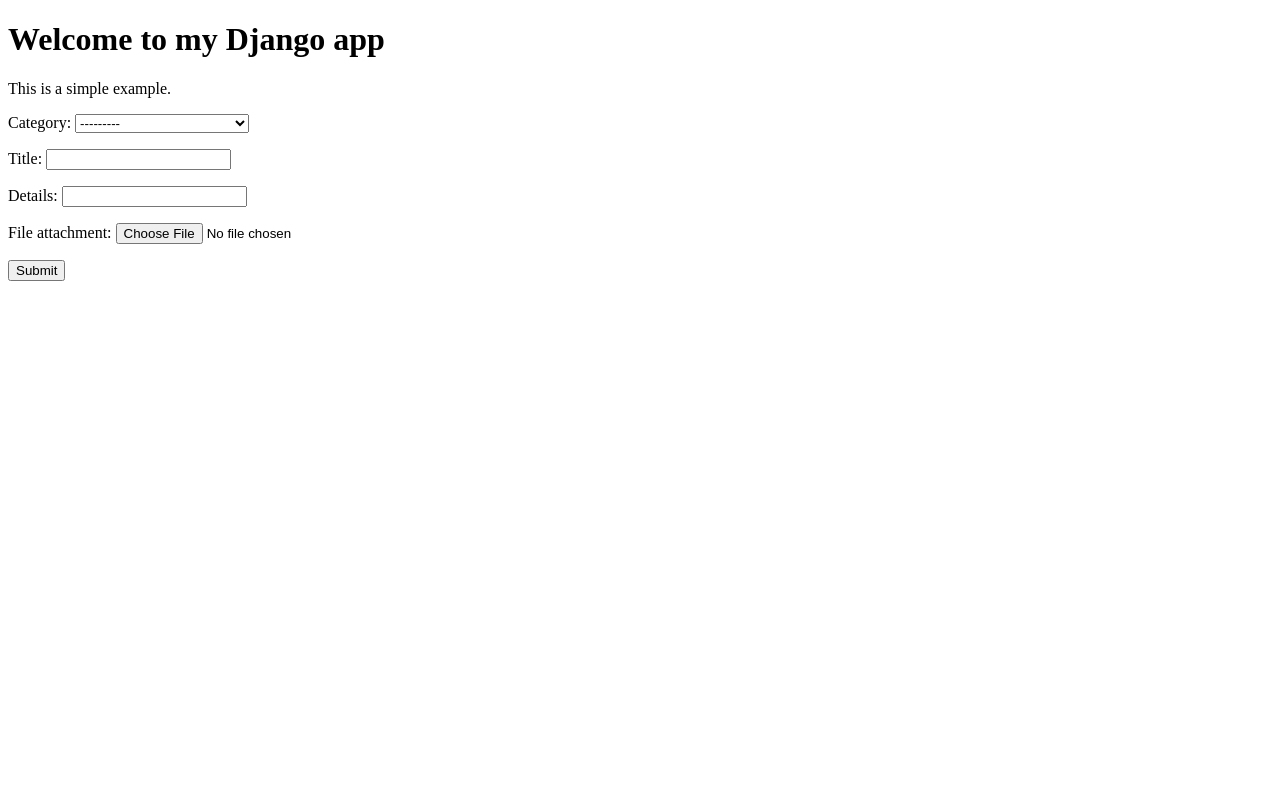
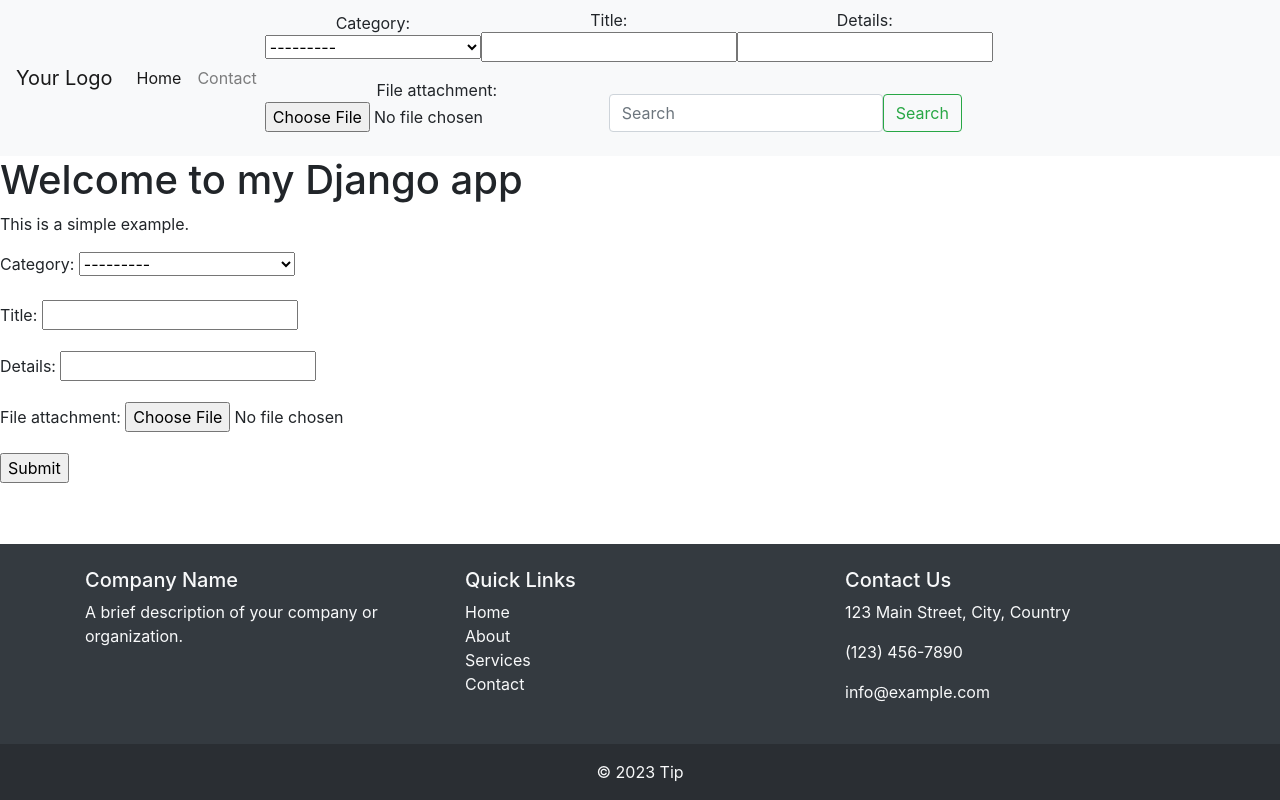
Before and after one commit to erptool/b1, a Django app: page /tip/ in a window 1280 px wide. Run offline with Django 4.2, Linux system fonts and the light colour scheme; some libraries are stand-ins or nearby versions.

Commit message:
Search functionality on nav bar

```diff
--- a/B1/B1/static/style.css
+++ b/B1/B1/static/style.css
@@ -0,0 +1,5 @@
+.fixed-bottom {
+    position: fixed;
+    bottom: 0;
+    width: 100%;
+  }
--- a/B1/main/forms.py
+++ b/B1/main/forms.py
@@ -7,7 +7,11 @@
         fields = ['category', 'title', 'details', 'file_attachment' ]
 
 class SearchForm(forms.Form):
-    query = forms.CharField(label='Search', max_length=100)
+    query = forms.CharField(
+        max_length=100,
+        label='Search',
+        widget=forms.TextInput(attrs={'class': 'form-control'})
+    )
 
 
 #class AttachmentsForm(forms.ModelForm):
--- a/B1/main/templates/base.html
+++ b/B1/main/templates/base.html
@@ -21,19 +21,15 @@
                   <a class="nav-link" href="#">Home <span class="sr-only">(current)</span></a>
                 </li>
                 <li class="nav-item">
-                  <a class="nav-link" href="#">About</a>
-                </li>
-                <li class="nav-item">
-                  <a class="nav-link" href="#">Services</a>
-                </li>
-                <li class="nav-item">
                   <a class="nav-link" href="#">Contact</a>
                 </li>
               </ul>
             </div>
-            <form class="form-inline">
+            <form method="post" action="{% url 'search_view' %}" class="form-inline">
+              {% csrf_token %}
+              {{ form.as_p }}
               <input class="form-control" type="search" placeholder="Search" aria-label="Search">
-              <button class="btn btn-outline-success" type="submit">Search</button>
+              <button id='searchtips' class="btn btn-outline-success" type="submit">Search</button>
             </form>
           </nav>
     </header>
--- a/B1/main/templates/main/home.html
+++ b/B1/main/templates/main/home.html
@@ -1,6 +1,8 @@
 <!-- appname/home.html -->
 <!DOCTYPE html>
 <html>
+    {% extends "base.html" %}
+    {% block content %}
 <head>
     <title>My Django App</title>
 </head>
@@ -18,4 +20,5 @@
         {% endfor %}
     </ul>
 </body>
+    {% endblock %}
 </html>
--- a/B1/main/templates/main/index.html
+++ b/B1/main/templates/main/index.html
@@ -8,7 +8,6 @@
 </head>
 <body>
     <h1>Tips</h1>
-
     <p>List of all tips currently in DB</p>
     <ul>
         {% for object in objects %}
@@ -28,6 +27,7 @@
       // Perform the redirection
       window.location.href = targetUrl;
     });
+
   </script>
   {% endblock %}
 </html>
--- a/B1/main/templates/main/object_detail.html
+++ b/B1/main/templates/main/object_detail.html
@@ -2,6 +2,8 @@
 {% load cusfil %}
 <!DOCTYPE html>
 <html>
+    {% extends "base.html" %}
+    {% block content %}
 <head>
     <title>Object Detail</title>
 </head>
@@ -13,4 +15,5 @@
     <a href="{{ object.file_attachment.url }}" download="{{ object.attachment.name|filename }}">{{ object.attachment.name| filename }} Download Package</a>
     <p>{{ object.created_at }}</p>
 </body>
+{% endblock %}
 </html>
--- a/B1/main/templates/main/search_results.html
+++ b/B1/main/templates/main/search_results.html
@@ -1,6 +1,8 @@
 <!-- appname/home.html -->
 <!DOCTYPE html>
 <html>
+    {% extends "base.html" %}
+    {% block content %}
 <head>
     <title>Search Results</title>
 </head>
@@ -17,4 +19,5 @@
         {% endfor %}
     </ul>
 </body>
+{% endblock %}
 </html>
```
